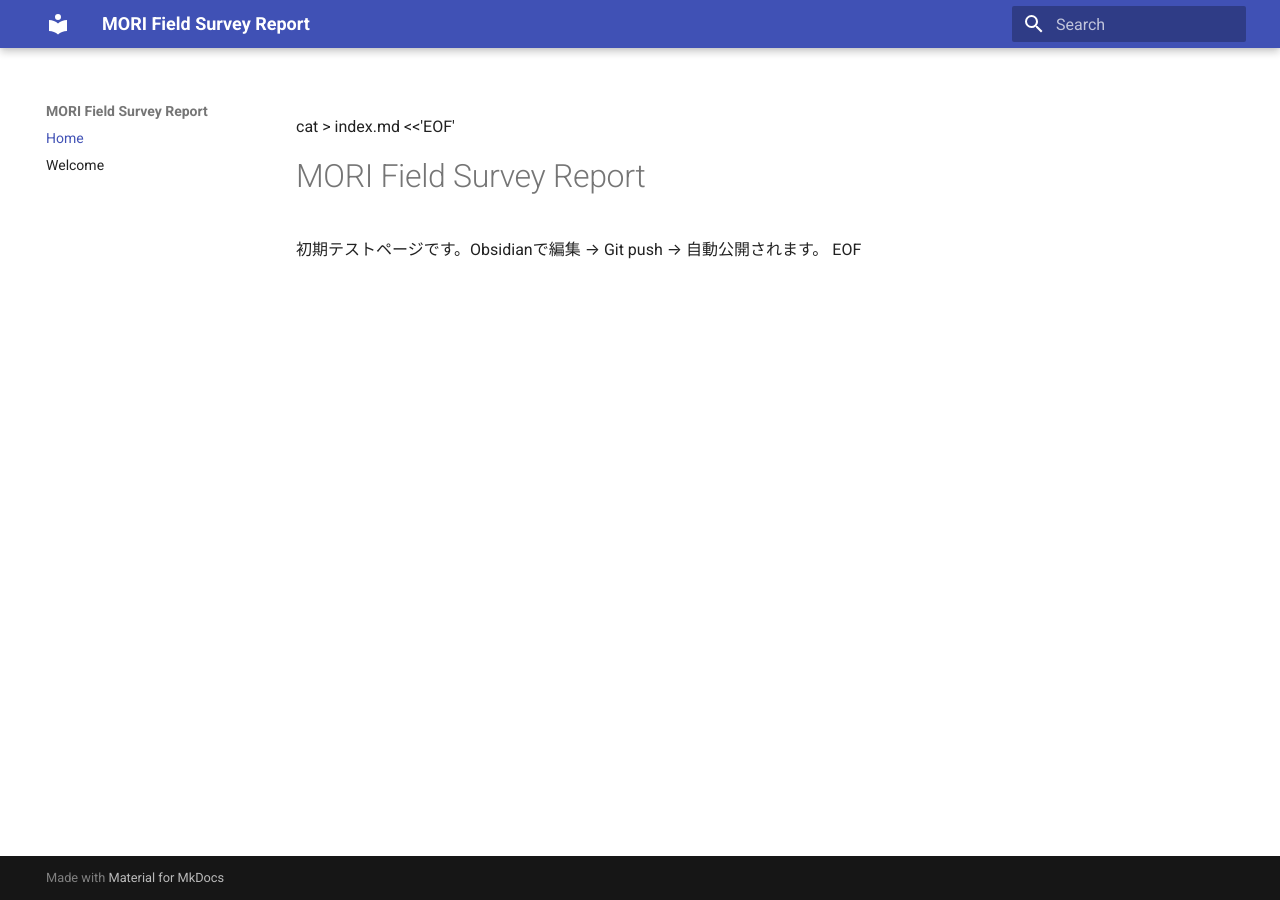
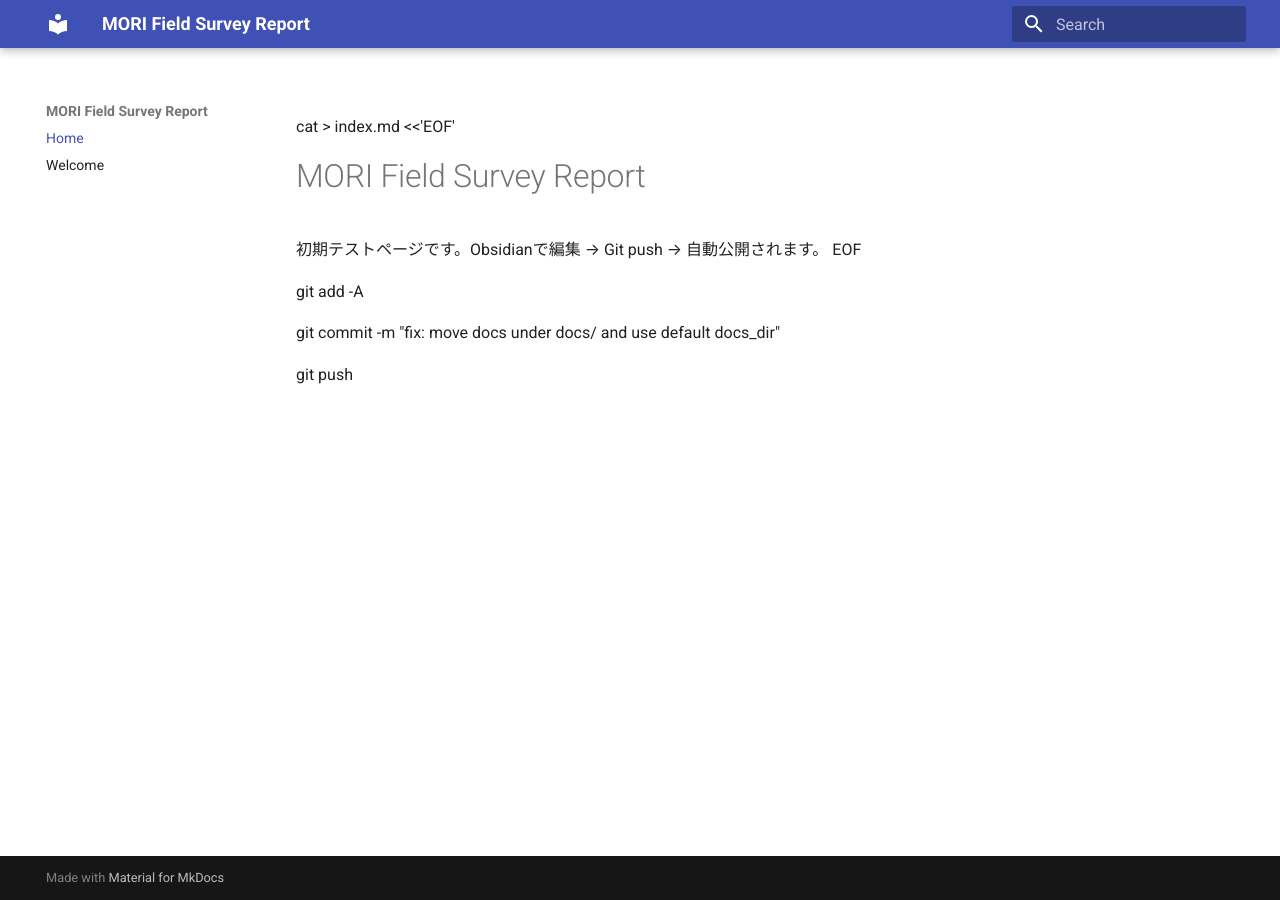
Before and after one commit to Project-MORI/MORI-fieldsurvey-report, an MkDocs documentation site: the page built from docs/index.md, in a window 1280 px wide. Built offline with MkDocs 1.6.1 and Material for MkDocs 9.7.7, drawn with Linux system fonts in a browser that asks for light colours.

Commit message:
fix: ensure docs/index.md and enable roamlinks+glightbox

```diff
--- a/docs/index.md
+++ b/docs/index.md
@@ -3,3 +3,10 @@
 
 初期テストページです。Obsidianで編集 → Git push → 自動公開されます。
 EOF
+
+
+git add -A
+
+git commit -m "fix: move docs under docs/ and use default docs_dir"
+
+git push
--- a/mkdocs.yml
+++ b/mkdocs.yml
@@ -9,8 +9,8 @@
 
 plugins:
   - search
-  - roamlinks        # ← Obsidian の [[内部リンク]] を自動変換
-  - glightbox        # ← 画像をクリックで拡大
+  - roamlinks
+  - glightbox
 
 markdown_extensions:
   - toc:
```
Also changed, not shown: 1 other file.
